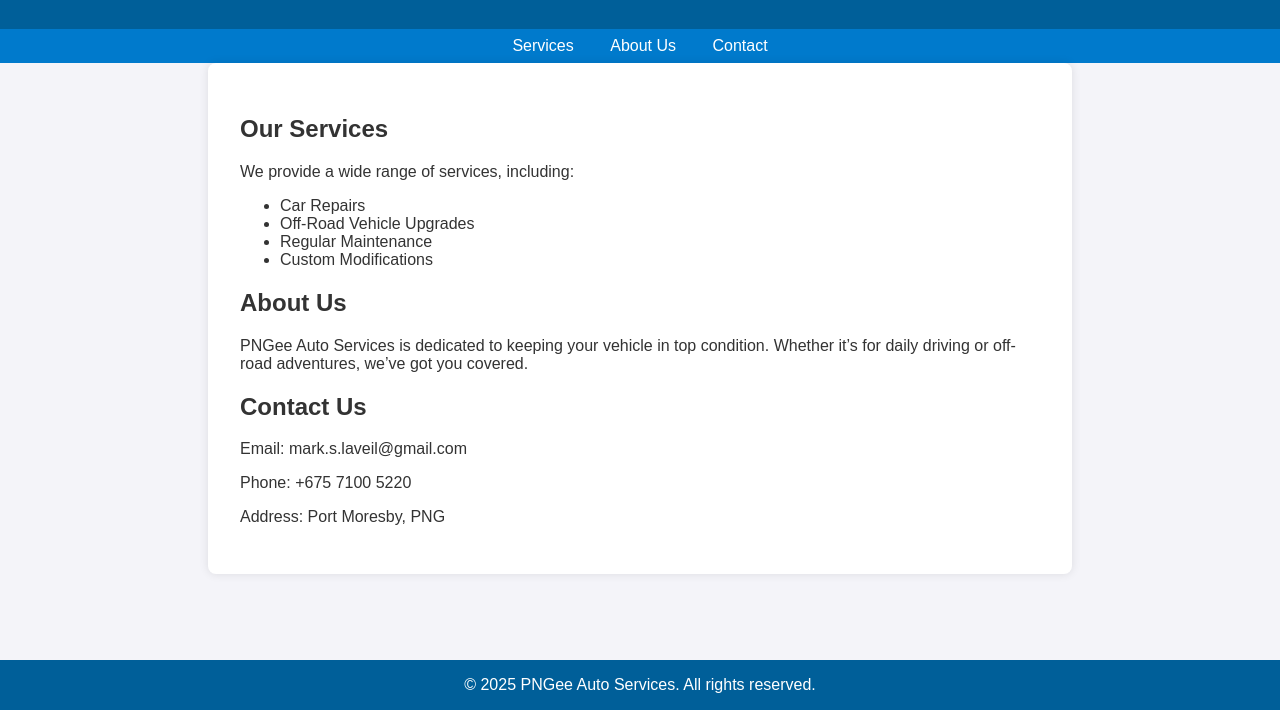
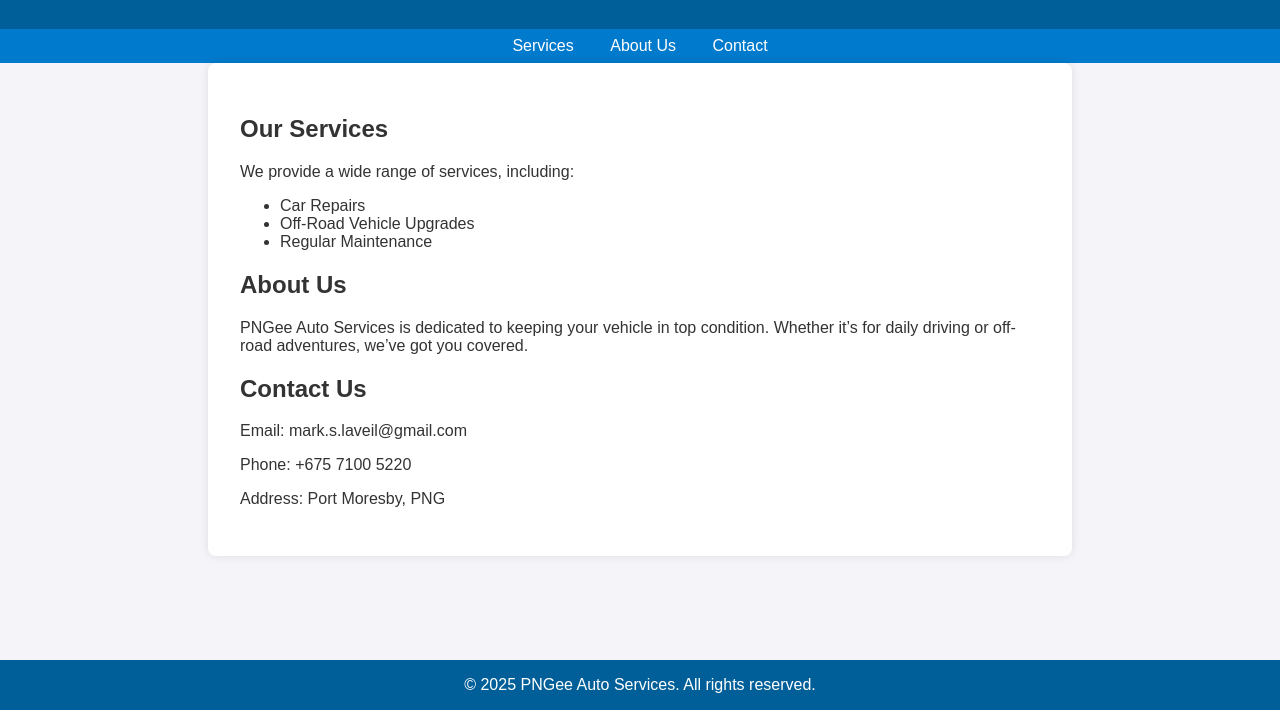
Before and after one commit to mlaveil/pngeeautoservices.github.io, a plain HTML site: page index.html in a window 1280 px wide. Shown: the part 90-800 px from the top of the page. Drawn offline with Linux system fonts and the light colour scheme.

Commit message:
Update index.html

```diff
--- a/index.html
+++ b/index.html
@@ -70,7 +70,6 @@
             <li>Car Repairs</li>
             <li>Off-Road Vehicle Upgrades</li>
             <li>Regular Maintenance</li>
-            <li>Custom Modifications</li>
         </ul>
         <h2 id="about">About Us</h2>
         <p>PNGee Auto Services is dedicated to keeping your vehicle in top condition. Whether it’s for daily driving or off-road adventures, we’ve got you covered.</p>
```
